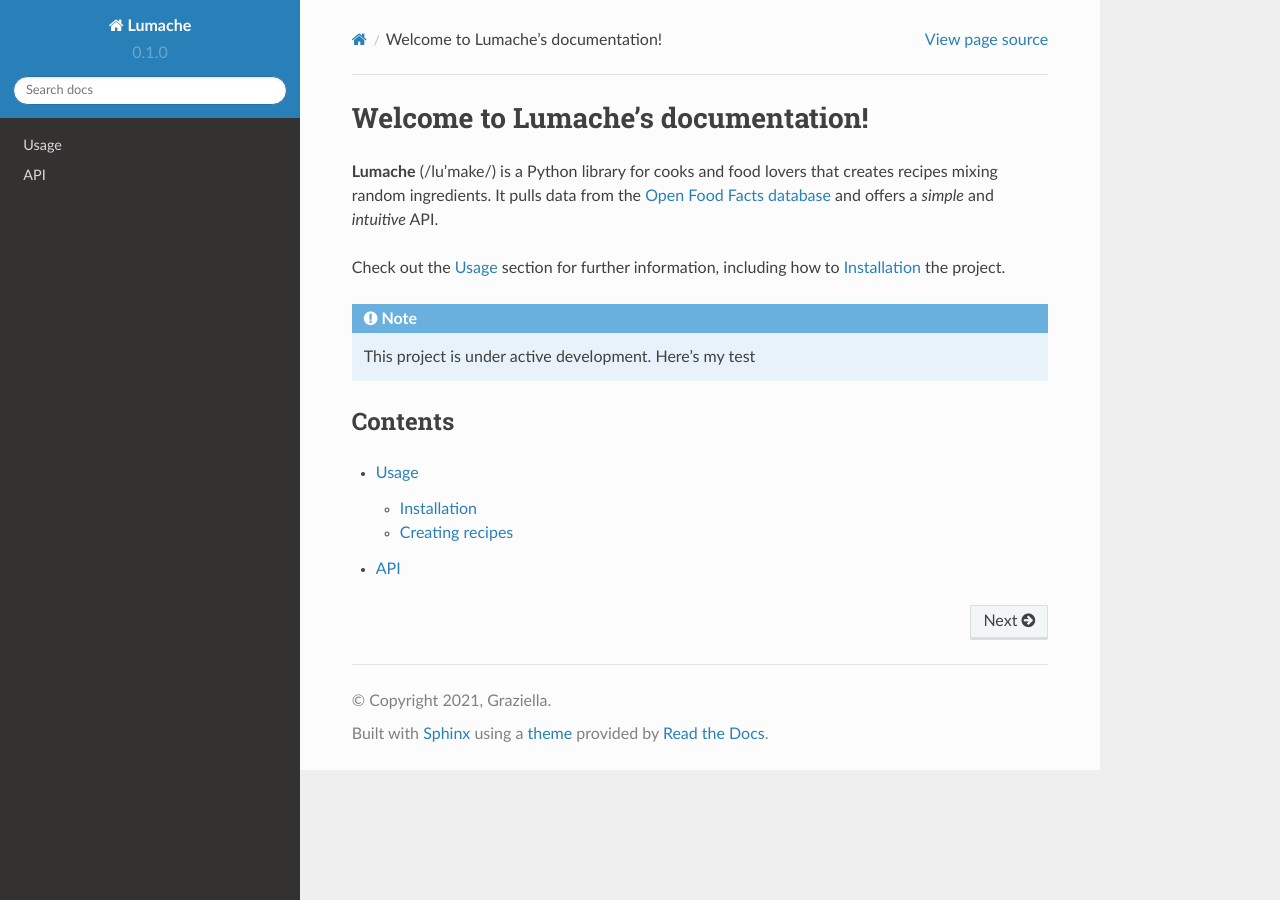
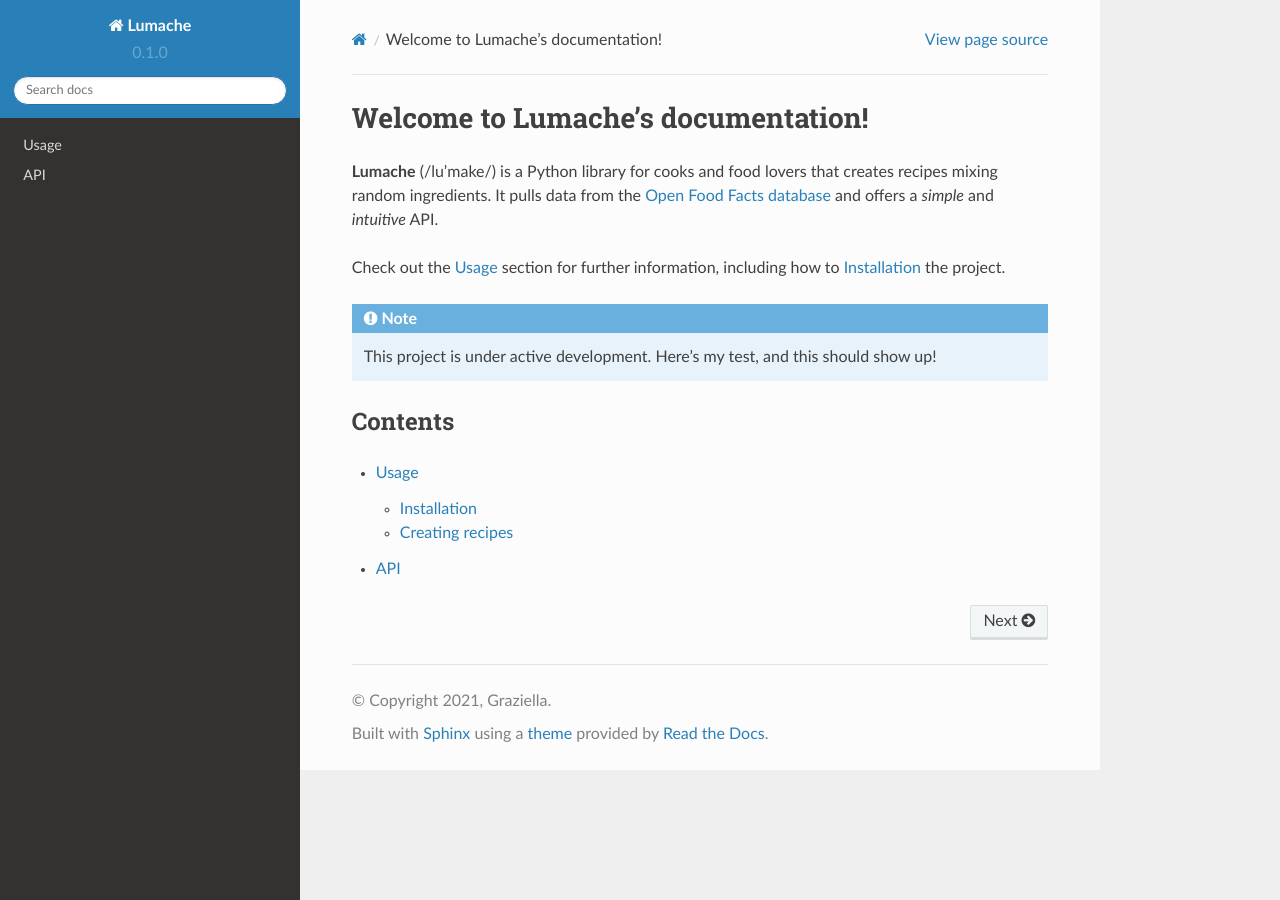
Before and after one commit to ayoskovich/template_docs, a Sphinx documentation site: the page built from docs/source/index.rst, in a window 1280 px wide. Built offline with Sphinx 7.4.7 and the Read the Docs theme 2.0.0, drawn with Linux system fonts in a browser that asks for light colours.

Commit message:
Update index.rst

```diff
--- a/docs/source/index.rst
+++ b/docs/source/index.rst
@@ -11,7 +11,7 @@ how to :ref:`installation` the project.
 
 .. note::
 
-   This project is under active development. Here's my test
+   This project is under active development. Here's my test, and this should show up!
 
 Contents
 --------
```
